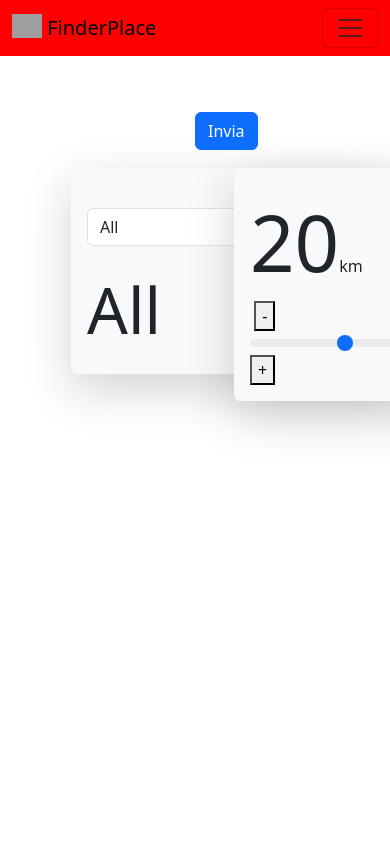
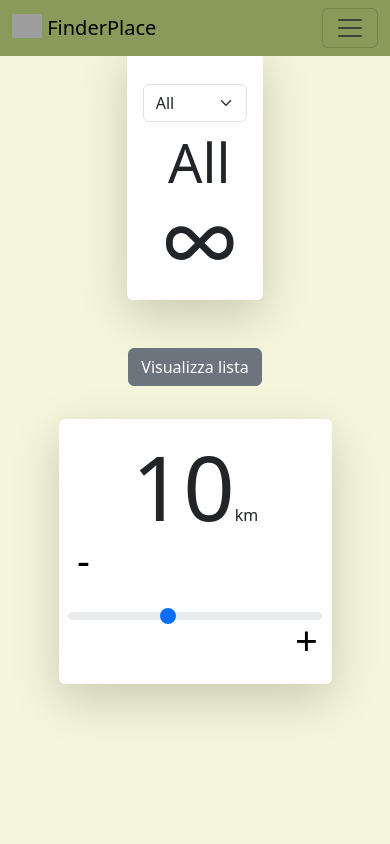
Before and after one commit to xAzertyy/FinderPlace, a PHP site: page /prenotazioni/ in a window 390 px wide. Run offline with PHP 8.4, Linux system fonts and the light colour scheme; data comes from the database, SQL or seed files in the repository; both versions use the stored data as it was after the commit; some libraries are stand-ins or nearby versions; grey boxes are pictures that could not be loaded.

Commit message:
Add files via upload
- Now responsive! (almost)

```diff
--- a/com.php
+++ b/com.php
@@ -15,25 +15,73 @@
 
 
 <style>
-    .navbar-toggler, #nav {
-        background-color: red !important;
+    .navbar-toggler,
+    #nav {
+        background-color: #8A9A5B !important;
+    }
+    .right, .left{
+        background-color:#FEFEFE!important;
+
+    }
+
+    #userdiv, #passdiv{
+
+        padding: 1vh;
+
+    }
+
+    #userspan, #passspan{
+
+        min-width: 15.4vh;
+
     }
 
     #selectedTipo {
 
-        font-size: 64;
+        font-size: 3.375rem;
     }
 
     #valoreDinamico {
-        font-size: 78;
+        font-size: 5.625rem;
         text-align: center;
         justify-content: center;
         align-items: center;
+
+        margin-bottom: 20px;
+        /* Space between km display and control elements */
     }
 
-    li, ul{
+    #customRange1 {
+        left: 35px;
+        /* Adjust based on the size of your '-' button */
+        right: 35px;
+        /* Adjust based on the size of your '+' button */
+        width: auto;
+        /* Allows the slider to fill the space between buttons */
+    }
 
-        font-weight: bold!important;
+    #decrease,
+    #increase {
+        border: none;
+        background: none;
+        cursor: pointer;
+        /* Adjust size as needed */
+        width: 50px;
+        /* Example size increase */
+        height: 50px;
+        /* Example size increase */
+        top: 50%;
+        /* Center vertically */
+        transform: translateY(-50%);
+        /* Shift up by half its height */
+        font-size: 2.5rem;
+    }
+
+
+    li,
+    ul {
+
+        font-weight: bold !important;
 
     }
 
@@ -67,4 +115,8 @@
         padding-bottom: 2rem;
     }
 
+    body{
+        background-color:#F5F5DC;
+    }
+
 </style>
--- a/index.php
+++ b/index.php
@@ -1,26 +1,27 @@
 <?php session_start(); ?>
-<html>
+<!DOCTYPE html>
+<html lang="en">
 
 <head>
-
-    <title>Finder place</title>
-
+    <meta charset="UTF-8">
+    <meta name="viewport" content="width=device-width, initial-scale=1.0">
+    <title>Finder Place</title>
+    <link rel="stylesheet" href="style.css">
 </head>
 
-<body>
+<body
+    class="<?php echo (preg_match('/Mobile|Android|iPhone|iPad/', $_SERVER['HTTP_USER_AGENT']) ? 'mobile' : 'desktop'); ?>">
     <?php include_once "com.php";
 
     $conn = getdb();
 
-    $selectTipo = "SELECT tipo FROM tipologia group by tipo";
+    $selectTipo = "SELECT tipo FROM tipologia GROUP BY tipo";
     $resultTipo = mysqli_query($conn, $selectTipo);
     ?>
 
-    <div class="left"><br>
-
-
-        <div>
-            <div style="position:absolute; top:7rem;" class="left shadow-lg p-3 mb-5 bg-body-tertiary rounded"><br>
+    <div><br>
+        <div id="chooseness">
+            <div class="left shadow-lg p-3 mb-5 bg-body-tertiary rounded"><br>
                 <form action="locationFilter">
                     <select class="form-select" id="filter">
                         <option selected>All</option>
@@ -29,34 +30,49 @@
                         } ?>
                     </select>
                 </form>
-                <div id="selectedTipo">All</div>
+                <div id="selectedTipo">All <i class="fa fa-infinity"></i></div>
+            </div>
+
+            <div class="centered">
+            <!-- style="padding: 1rem; font-size: 30px;"  -->
+                <!-- <button  class="btn btn-primary" id="sendbtn">Invia</button>
+                <br>  -->
+                <button class="btn btn-secondary" type="button" data-bs-toggle="offcanvas"
+                    data-bs-target="#offcanvasScrolling" aria-controls="offcanvasScrolling">Visualizza lista</button>
             </div>
 
 
-            <div class="right shadow-lg p-3 mb-5 bg-body-tertiary rounded">
 
-                <p style="display: inline;" id="valoreDinamico">20</p>km
-                <div>
-
-                    <label style="position: relative;" class="form-label"></label>
-
-                    <button id="decrease">-</button>
-                    <input style="width: 15rem;" value="10.0" type="range" class="form-range" min="0.5" max="25.0" step="0.5" id="customRange1"><br>
-                    <button id="increase">+</button>
+            <div class="right shadow-lg p-3 mb-5 bg-body-tertiary rounded" style="padding: 0rem !important;">
+                <p style="display: inline;" id="valoreDinamico">10</p>km
+                <div class="controls">
+                    <button id="decrease" style="float: left;">-</button>
+                    <input style="width: 30vh;" value="10.0" type="range" class="form-range" min="0.5" max="25.0"
+                        step="0.5" id="customRange1">
+                    <button id="increase" style="float: right;">+</button>
+                </div>
+            </div>
 
         </div>
     </div>
+
+
+
+    <div class="offcanvas offcanvas-start" data-bs-scroll="true" data-bs-backdrop="false" tabindex="-1"
+        id="offcanvasScrolling" aria-labelledby="offcanvasScrollingLabel">
+        <div class="offcanvas-header">
+            <h5 class="offcanvas-title" id="offcanvasScrollingLabel">Lista marker visualizzati</h5>
+            <button type="button" class="btn-close" data-bs-dismiss="offcanvas" aria-label="Close"></button>
+        </div>
+        <div class="offcanvas-body">
+            <p id="sidebar">Try scrolling the rest of the page to see this option in action.</p>
         </div>
     </div>
-    <div class="right ">
-        <button class="btn btn-primary" id="sendbtn">Invia</button>
 
-    </div>
 
     <div id="map"></div>
 
     <script>
-
         (g => {
             var h, a, k, p = "The Google Maps JavaScript API",
                 c = "google",
@@ -81,19 +97,11 @@
                 }));
             d[l] ? console.warn(p + " only loads once. Ignoring:", g) : d[l] = (f, ...n) => r.add(f) && u().then(() => d[l](f, ...n))
         })({
-
             key: "AIzaSyCz5IMpbFzjKdjQIvsjwILT6KLggb7NLK8",
             v: "weekly",
-            // Use the 'v' parameter to indicate the version to use (weekly, beta, alpha, etc.).
-            // Add other bootstrap parameters as needed, using camel case.
         });
     </script>
-
-
 </body>
-<?php
-include_once "script.php";
-?>
-
+<?php include_once "script.php"; ?>
 
 </html>
--- a/style.css
+++ b/style.css
@@ -3,20 +3,22 @@
  * that contains the map.
  */
 #map {
-
-  height:44.5vh;
-  top: 47vh;
-
+  position: fixed;
+  top: 20%;
+  left: 0;
+  width: 100%;
+  height: -webkit-fill-available;
+  transform: translateY(-18%);
 }
 
-/*
-   * Optional: Makes the sample page fill the window.
-   */
+
+
 html,
 body {
   height: 100%;
   margin: 0;
   padding: 0;
+
 }
 
 
@@ -32,22 +34,32 @@
   align-items: center;
 }
 
+
 .left {
-  position: absolute;
-  left: 10%;
-  min-width: 20rem;
-  width: auto;
-  display: block"
-
+  text-align: center;
+  /* Distance from left border */
+  min-width: 21vw;
+  max-width: 22vw;
+  top: 6rem !important;
+  background-color: #8D99AE !important;
+  margin-top: 4vh;
 }
 
-.right{
-  position: absolute;
-  left: 50vw;
-  top: 7rem;
-  width: 20rem;
+
+
+
+.right {
+
+  /* Distance from right border */
+  top: 6rem;
+  text-align: center;
+  min-width: 21vw;
+
+  max-width: 22vw;
+  margin-top: 4vh;
+  margin-left: 0;
   width: auto;
-  display: block"
+  display: block;
 }
 
 
@@ -55,6 +67,22 @@
 
 body {
   margin: 0;
+}
+
+
+/* Desktop Styles */
+body.desktop .left,
+body.desktop .right {
+  display: inline-block;
+  vertical-align: top;
+}
+
+body.desktop .left {
+  width: 25%;
+}
+
+body.desktop .right {
+  width: 70%;
 }
 
 
@@ -315,3 +343,96 @@
 .property:not(.highlight):has(.fa-question)::after {
   border-top: 9px solid var(--unknown-color);
 }
+
+
+
+
+
+
+
+/* Mobile Styles */
+body.mobile .left,
+body.mobile .right {
+  width: 100%;
+  position: static;
+  /* margin-bottom: 20px; */
+}
+
+body.mobile .left {
+  padding: 10px;
+}
+
+body.mobile .right {
+  padding: 10px;
+}
+
+body.mobile .controls {
+  display: flex;
+  justify-content: space-between;
+  align-items: center;
+}
+
+body.mobile #customRange1 {
+  width: calc(100% - 80px);
+}
+
+
+
+body.mobile #sendbtn {
+  width: 100%;
+  font-size: 1.5rem;
+  padding: 1rem;
+}
+
+#chooseness {
+  width: 100%;
+  display: flex;
+  flex-direction: row;
+  align-items: center;
+  height: 22vh;
+  justify-content: center;
+  gap: 5rem;
+}
+
+
+@media only screen and (max-width: 800px) {
+
+  #selectedTipo {
+    min-width: 29vw;
+  }
+
+  #chooseness {
+    display: flex;
+    flex-direction: column;
+    gap: 0;
+    align-items: center;
+    height: 22vh;
+  }
+
+  .left {
+    padding: 0;
+    max-width: 90vw;
+    min-width: 35vw;
+    margin-top: 51vh;
+    margin-left: 0;
+
+  }
+
+  .right {
+    max-width: 90vw;
+    min-width: 35vw;
+    margin-left: 0;
+
+  }
+
+
+  #map {
+    position: fixed;
+    top: 55vh;
+    left: 0;
+    width: 100%;
+    height: 50%;
+    transform: translateY(-18%);
+  }
+
+}
```
Also changed, not shown: login.php (+5 -5 lines), script.php (+57 -24 lines), finder.sql (line endings or trailing spaces). Lines whose indentation alone changed are shown as unchanged.
